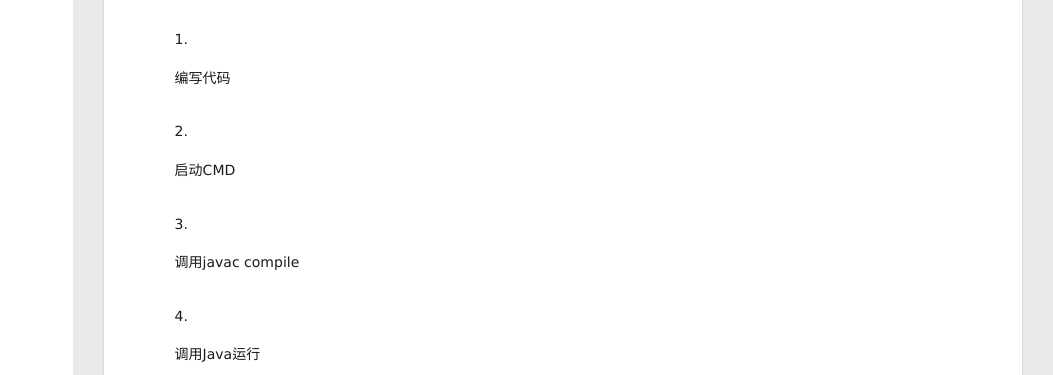
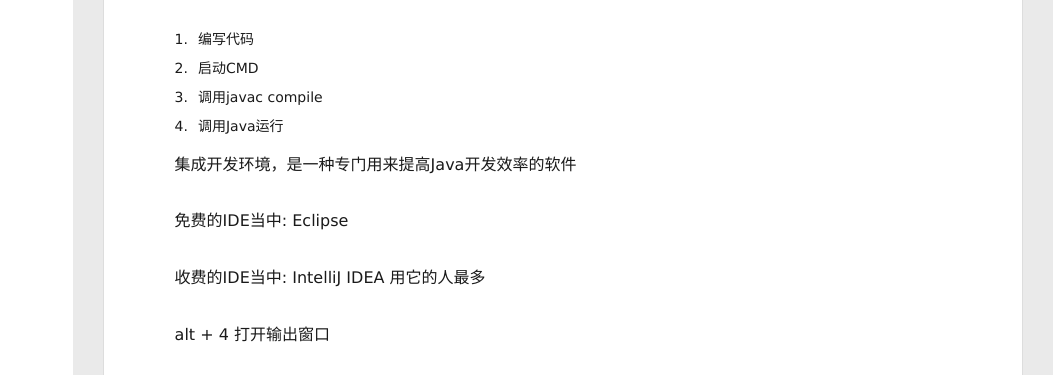
Before and after one commit to wzr1005/wzr1005.github.io, a plain HTML site: page 2019/02/25/Java的前几个步骤/index.html in a window 1280 px wide. Shown: the part 238-613 px from the top of the page, 227-1280 px from the left. Drawn offline with Linux system fonts and the light colour scheme; some packages are replaced by stand-ins of ours; a script that the page names is missing.

Commit message:
Site updated: 2019-03-04 15:01:27

```diff
--- a/2019/02/25/Java的前几个步骤/index.html
+++ b/2019/02/25/Java的前几个步骤/index.html
@@ -16,7 +16,7 @@
 <meta property="og:site_name" content="wallacezh&#39;s blog">
 <meta property="og:description" content="notepad++  设置首选项-&amp;gt;新建-&amp;gt;格式改为Java，编码改为ascii 开发Java程序的步骤：">
 <meta property="og:locale" content="zh-CN">
-<meta property="og:updated_time" content="2019-02-25T19:17:25.895Z">
+<meta property="og:updated_time" content="2019-03-04T07:00:28.129Z">
 <meta name="twitter:card" content="summary">
 <meta name="twitter:title" content="Java的前几个步骤">
 <meta name="twitter:description" content="notepad++  设置首选项-&amp;gt;新建-&amp;gt;格式改为Java，编码改为ascii 开发Java程序的步骤：">
@@ -188,14 +188,10 @@
     <p>notepad++  设置首选项-&gt;新建-&gt;格式改为Java，编码改为ascii</p>
 <p>开发Java程序的步骤：<br><a id="more"></a></p>
 <ol>
-<li><p>编写代码</p>
-</li>
-<li><p>启动CMD</p>
-</li>
-<li><p>调用javac compile</p>
-</li>
-<li><p>调用Java运行</p>
-</li>
+<li>编写代码</li>
+<li>启动CMD</li>
+<li>调用javac compile</li>
+<li>调用Java运行</li>
 </ol>
 <p>集成开发环境，是一种专门用来提高Java开发效率的软件</p>
 <p>免费的IDE当中: Eclipse</p>
```
Also changed, not shown: 2019/02/24/学习github/index.html (+5 -9 lines).
